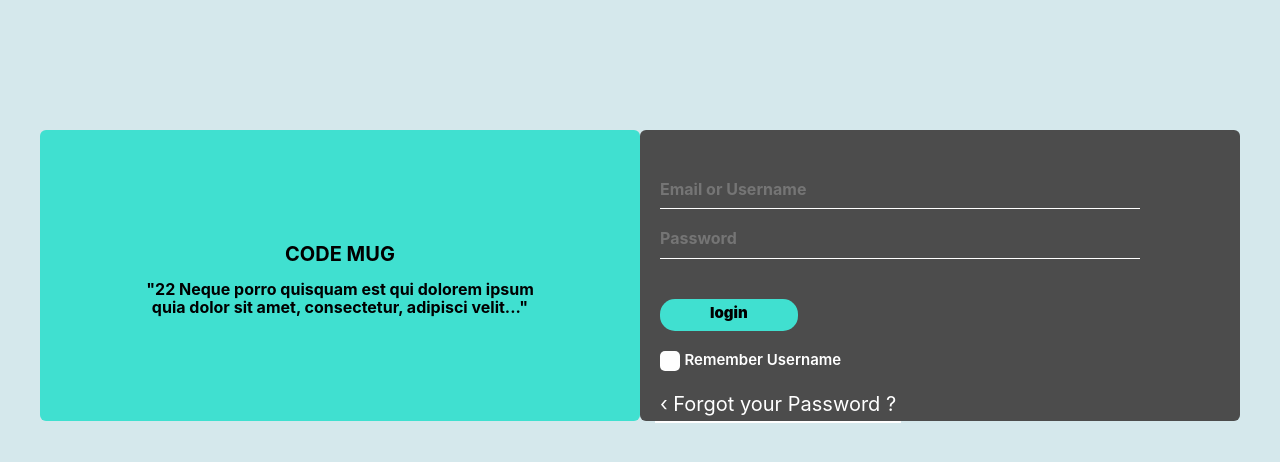
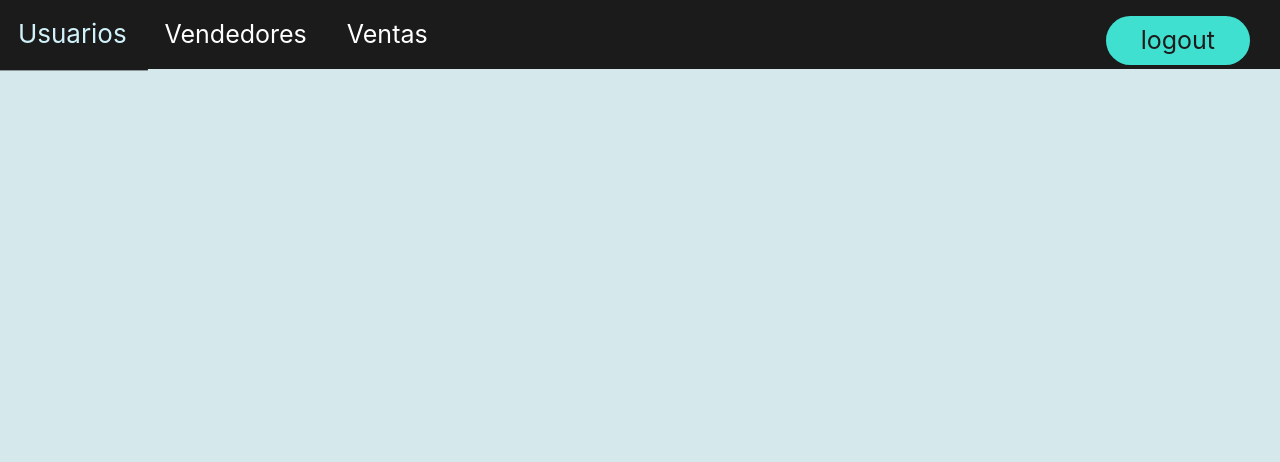
Before and after one commit to yipson/Code-Mug, a React (Create React App) app: page / in a window 1280 px wide. Shown: the top 462 px of the page. Built offline with nearby package versions, Linux system fonts and the light colour scheme.

Commit message:
subiendo app

```diff
--- a/package.json
+++ b/package.json
@@ -8,6 +8,7 @@
     "@testing-library/user-event": "^12.8.3",
     "react": "^17.0.2",
     "react-dom": "^17.0.2",
+    "react-router-dom": "^5.3.0",
     "react-scripts": "4.0.3",
     "web-vitals": "^1.1.2",
     "yarn": "^1.22.15"
--- a/src/App.js
+++ b/src/App.js
@@ -1,13 +1,21 @@
 import "./App.css";
 import "./normalize.css";
-import "./layout/Paginador";
+import ListadoVentas from "./pages/ListadoVentas";
+import Header from "./Layout/Header";
 import { Login } from "../src/components/Login";
+import { BrowserRouter as Router, Switch, Route, Link } from "react-router-dom";
 
 const App = () => {
   return (
-    <div>
-      <Login />
-    </div>
+    <Router>
+      <Header>
+        <Switch>
+          <Route path="./pages/ListadoVentas.jsx">
+            <ListadoVentas />
+          </Route>
+        </Switch>
+      </Header>
+    </Router>
   );
 };
 
--- a/src/pages/LIstadoVentas.jsx
+++ b/src/pages/LIstadoVentas.jsx
@@ -1,6 +1,6 @@
 import React from "react";
 
-export const LIstadoVentas = () => {
+const ListadoVentas = () => {
   return (
     <div>
       <body class="ventas">
@@ -111,3 +111,5 @@ export const LIstadoVentas = () => {
     </div>
   );
 };
+
+export default ListadoVentas;
```
Also changed, not shown: 2 other files (tests, documents, lock files or other folders).
